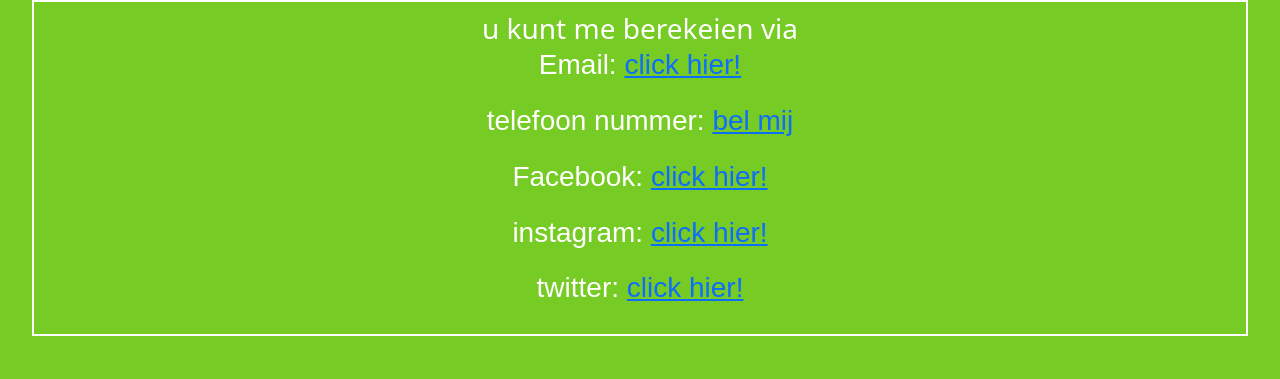
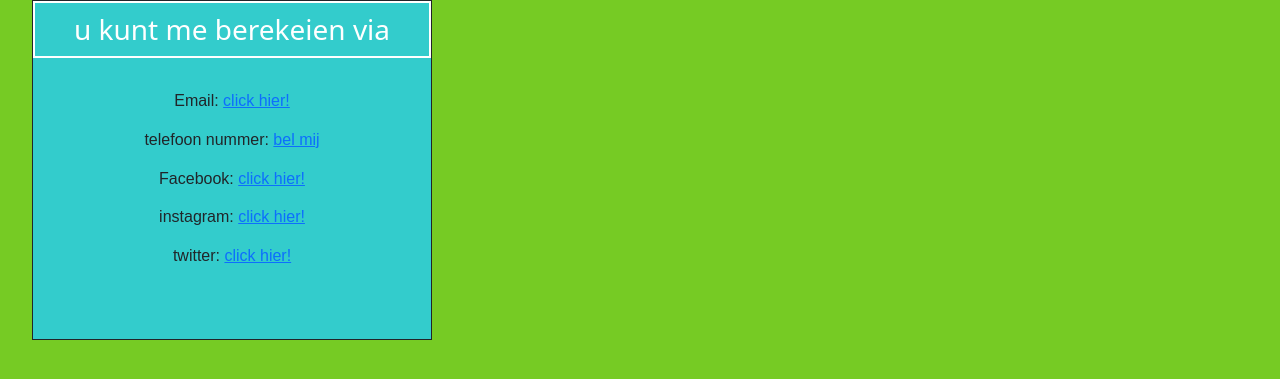
Before and after one commit to MohaamadJuwara/mohaamadjuwara.github.io, a PHP site: page /contact.html in a window 1280 px wide. Shown: the part 186-565 px from the top of the page. Run offline with PHP 8.4, Linux system fonts and the light colour scheme.

Commit message:
maak ik het contact netjes

```diff
--- a/contact.html
+++ b/contact.html
@@ -37,16 +37,13 @@
 
 
 
-            <div class="container-fluid-sm">
-                <h3 class="contactcleur">u kunt me berekeien via <br>
+            <div class="container-fluid-sm-md contact  align-items-center">
+                <h3 class="contactcleur ">u kunt me berekeien via  </h3> <br>
                     <p>Email: <a href="mailto:mohaamadjuwara@yahoo.com">click hier!</a></p>
                     <p>telefoon nummer: <a href="tel:+31638186372">bel mij</a> </p>
                     <p>Facebook: <a href="#">click hier!</a></p>
                     <p>instagram: <a href="#">click hier!</a></p>
                     <p>twitter: <a href="mailto:mohaamadjuwara@yahoo.com">click hier!</a></p>
-
-
-                </h3>
             </div>
 
 
--- a/style.css
+++ b/style.css
@@ -495,3 +495,11 @@ ul.nav-menu li:last-child{
       border: 2px solid white;
       padding: 10px;
    }
+
+   .contact{
+    background: #33CCCC;
+    border: 1px solid;
+    height: 340px;
+    width: 400px;
+
+   }
```
